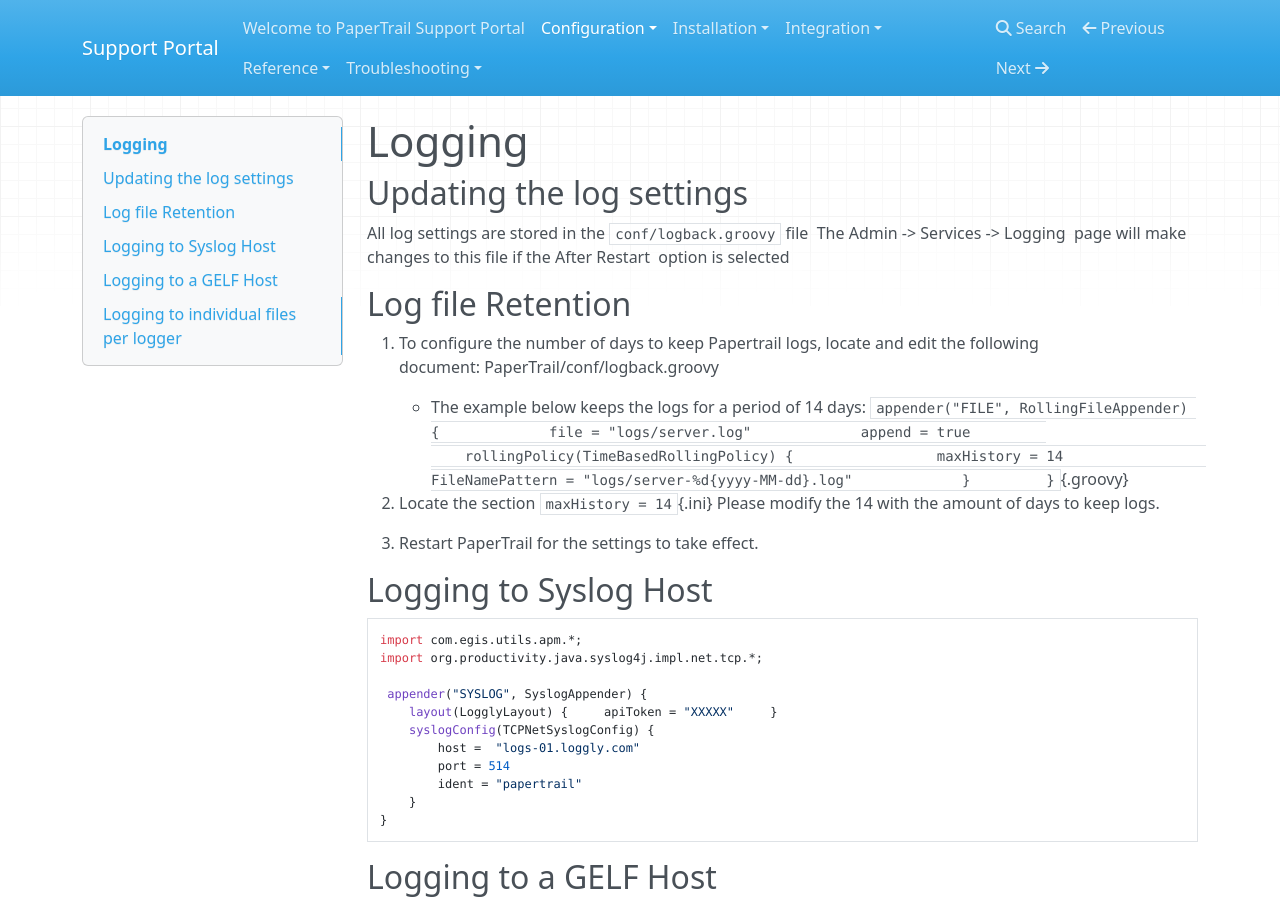
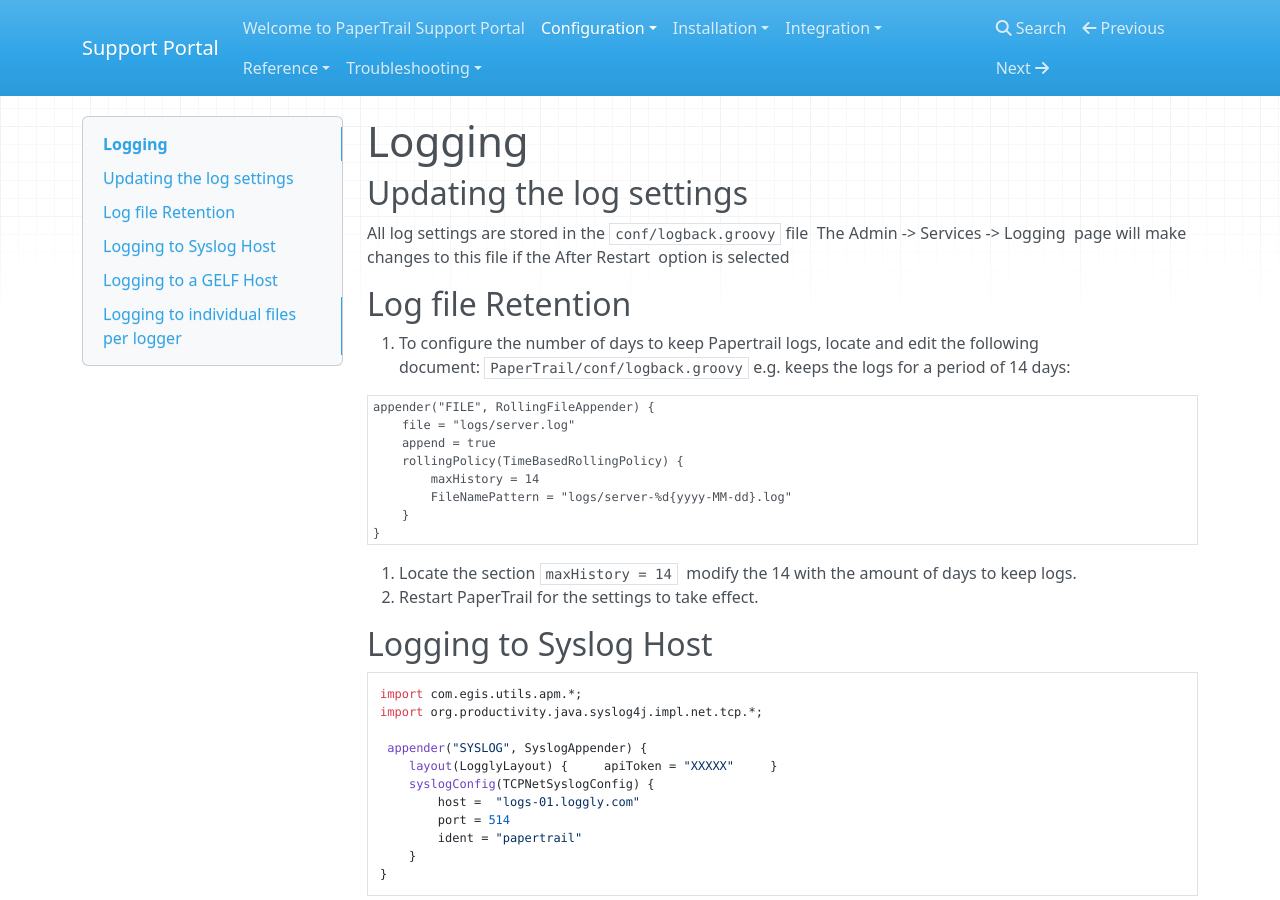
Before and after one commit to ryanegis/support-portal, an MkDocs documentation site: the page built from docs/Configuration/Logging.md, in a window 1280 px wide and 900 px high. Built offline with MkDocs 1.6.1, drawn with Linux system fonts in a browser that asks for light colours; nearby versions of some CDN libraries; old or Windows-style settings are respelled for this version of MkDocs.

Commit message:
Update Logging.md

````diff
--- a/docs/Configuration/Logging.md
+++ b/docs/Configuration/Logging.md
@@ -13,11 +13,20 @@ if the After Restart  option is selected
 -------------------
 
 1.  To configure the number of days to keep Papertrail logs, locate and
-    edit the following document: PaperTrail/conf/logback.groovy
-    -   The example below keeps the logs for a period of 14 days:
-        `appender("FILE", RollingFileAppender) {             file = "logs/server.log"             append = true             rollingPolicy(TimeBasedRollingPolicy) {                 maxHistory = 14                 FileNamePattern = "logs/server-%d{yyyy-MM-dd}.log"             }         }`{.groovy}
+    edit the following document: `PaperTrail/conf/logback.groovy`
+e.g. keeps the logs for a period of 14 days:
+```groovy
+appender("FILE", RollingFileAppender) {
+	file = "logs/server.log"
+	append = true
+	rollingPolicy(TimeBasedRollingPolicy) {
+		maxHistory = 14
+		FileNamePattern = "logs/server-%d{yyyy-MM-dd}.log"
+	}
+}
+```
 
-2.  Locate the section `maxHistory = 14`{.ini} Please modify the 14 with
+2.  Locate the section `maxHistory = 14`  modify the 14 with
     the amount of days to keep logs.
 3.  Restart PaperTrail for the settings to take effect.
 
````
